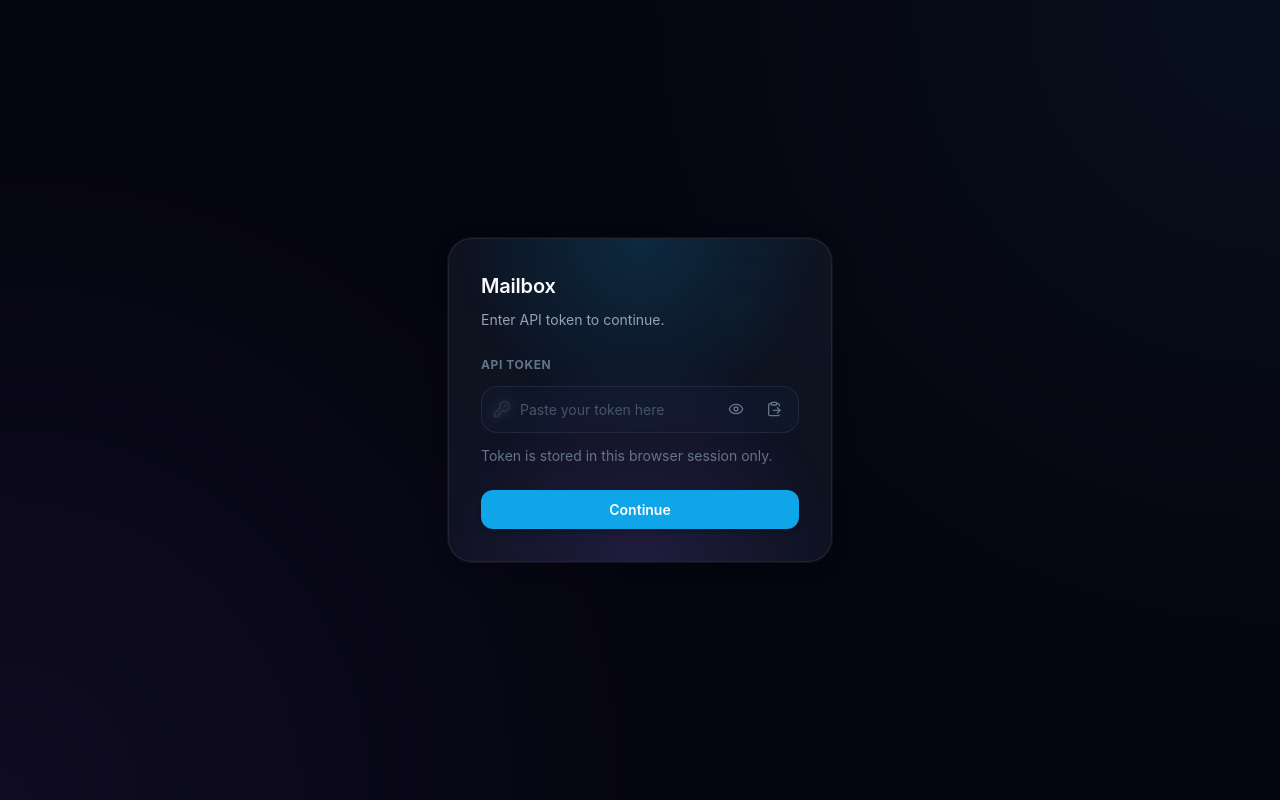
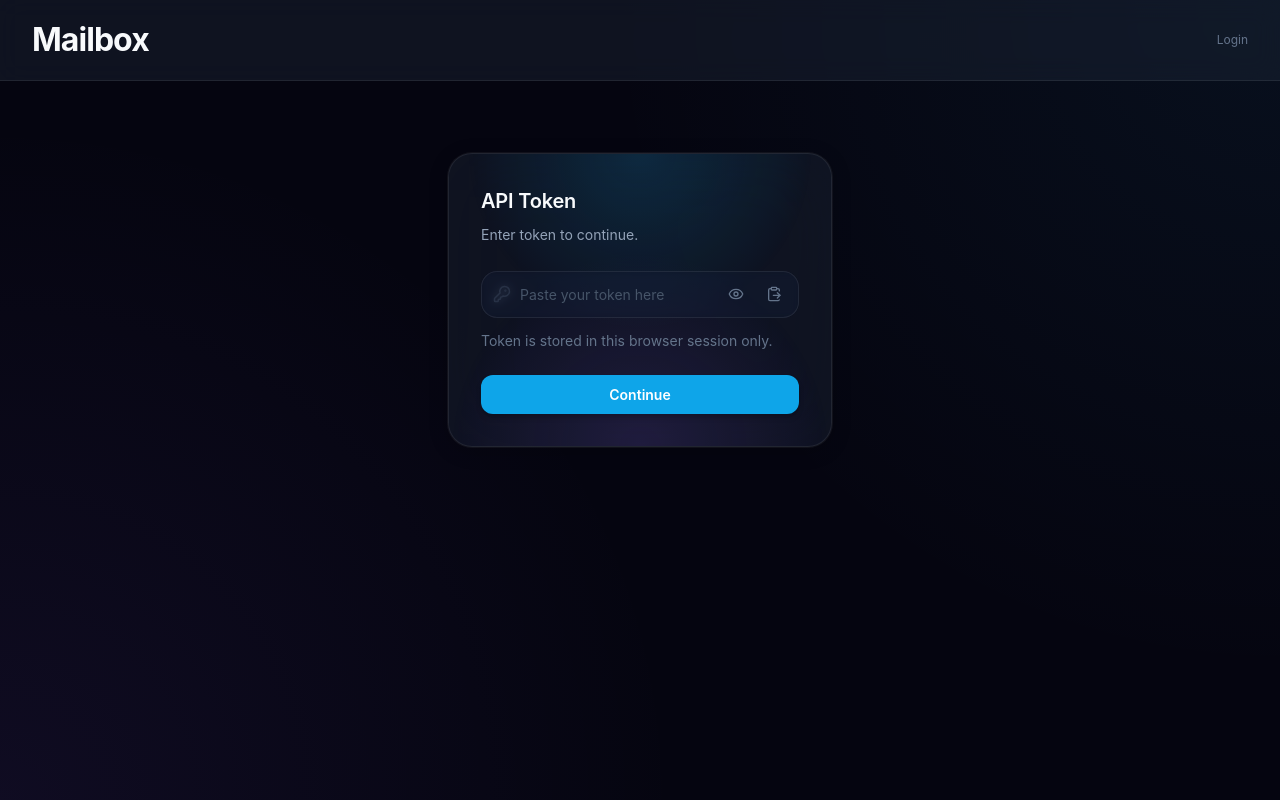
Before and after one commit to mikewong23571/auto-email, a React (Vite) app in the folder web/: page / in a window 1280 px wide. Built offline with nearby package versions, Linux system fonts and the light colour scheme.

Commit message:
feat: align login layout with content container

```diff
--- a/web/src/pages/Home.tsx
+++ b/web/src/pages/Home.tsx
@@ -57,15 +57,25 @@ export const Home = () => {
 
   if (!isAuthed) {
     return (
-      <div className="page-container page-container--centered">
+      <div className="page-container page-container--padded">
+        <header className="site-header">
+          <div className="header-content">
+            <h1 className="heading-page" style={{ marginBottom: 0 }}>
+              Mailbox
+            </h1>
+            <span className="text-meta">Login</span>
+          </div>
+        </header>
+
+        <main className="page-content page-content--auth">
           <div className="card card--auth">
             <div className="auth-header">
               <div className="auth-title">
-              <h1 className="heading-card" style={{ margin: 0 }}>
-                Mailbox
-              </h1>
+                <h2 className="heading-card" style={{ margin: 0 }}>
+                  API Token
+                </h2>
                 <p className="text-body" style={{ margin: 0 }}>
-                Enter API token to continue.
+                  Enter token to continue.
                 </p>
               </div>
             </div>
@@ -78,7 +88,6 @@ export const Home = () => {
               }}
             >
               <div className="input-group">
-              <div className="text-label">API Token</div>
                 <div className="input-with-icon input-with-actions">
                   <KeyRound className="input-icon" size={18} />
                   <input
@@ -112,11 +121,16 @@ export const Home = () => {
                 <div className="status-hint">Token is stored in this browser session only.</div>
               </div>
 
-            <button type="submit" disabled={isSaving} className="btn btn-primary btn-primary--full">
+              <button
+                type="submit"
+                disabled={isSaving}
+                className="btn btn-primary btn-primary--full"
+              >
                 {isSaving ? "Validating..." : "Continue"}
               </button>
             </form>
           </div>
+        </main>
       </div>
     );
   }
--- a/web/src/styles/components.css
+++ b/web/src/styles/components.css
@@ -51,6 +51,13 @@
   margin: 0 auto;
   max-width: var(--container-max);
   padding: 0 var(--container-pad);
+}
+
+.page-content--auth {
+  display: flex;
+  justify-content: center;
+  padding-top: var(--space-10);
+  padding-bottom: var(--space-10);
 }
 
 .container {
```
Lines whose indentation alone changed are shown as unchanged.
